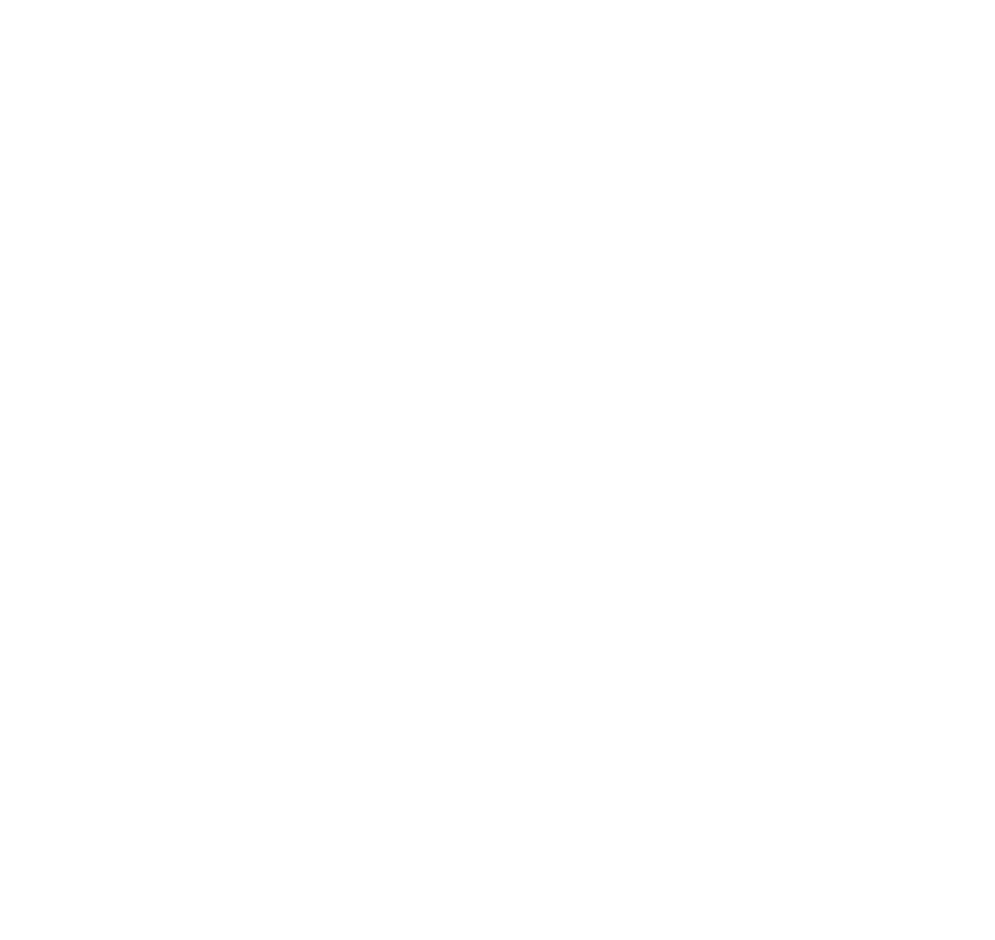
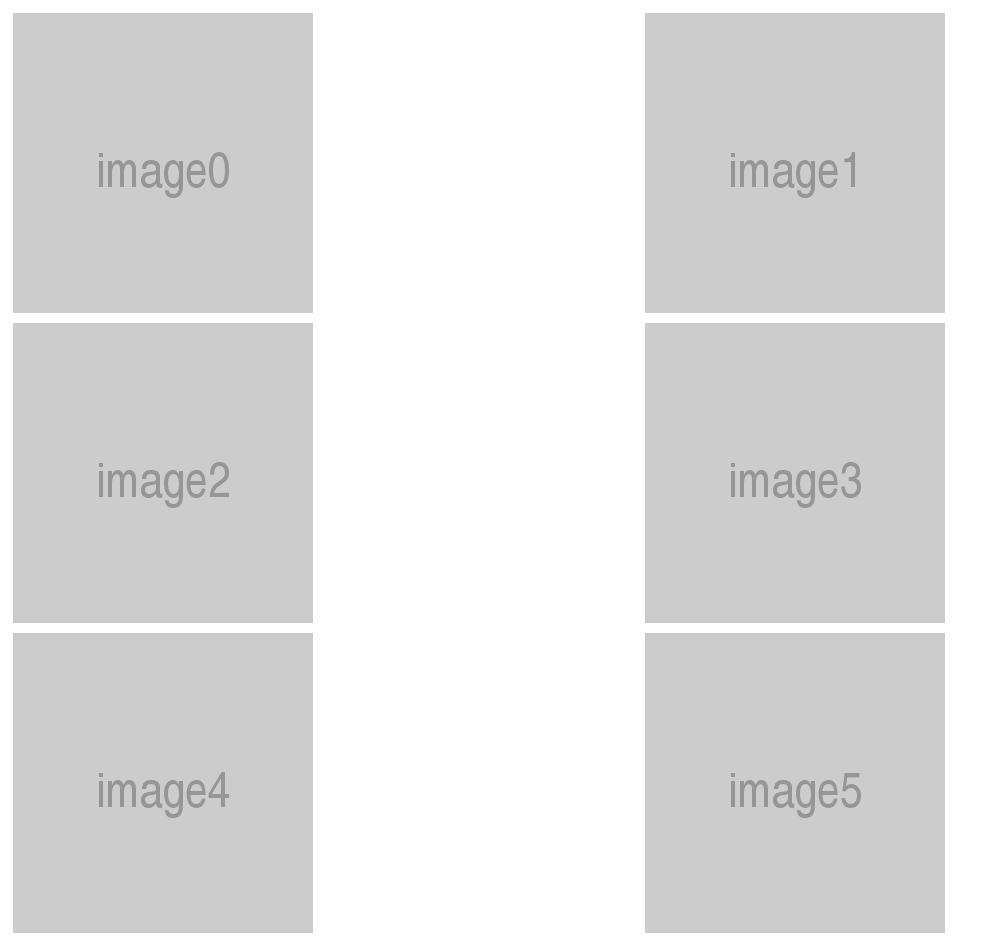
Before and after one commit to meghanprestemon/shine-challenge, a plain HTML site: page public/index.html in a window 1280 px wide. Shown: the top 940 px of the page, without its empty margins (0-995 px from the left). Before the commit the page ends 800 px from the top, so only its background shows below. Drawn offline with Linux system fonts and the light colour scheme.

Commit message:
Complete default layout

```diff
--- a/public/css/style.css
+++ b/public/css/style.css
@@ -1,9 +1,19 @@
 .container {
   display: flex;
-  justify-content: space-between;
+  justify-content: flex-start;
   flex-wrap: wrap;
+  flex-direction: row;
 }
+
+.row {
+  display: flex;
+  flex-direction: row;
+  width: 100%;
+}
+
 .col {
-  flex: 1 0 50%;
+  display: flex;
+  flex: 1;
   margin: 5px;
+  flex-direction: row;
 }
--- a/public/index.html
+++ b/public/index.html
@@ -11,34 +11,34 @@
   <div class='container'>
     <div class='row'>
       <div class='col'>
-
+        <img class='image' src='./assets/image0.png' alt='image 0' />
       </div>
       <div class='col'>
-
+        <img class='image' src='./assets/image1.png' alt='image 1' />
       </div>
     </div>
     <div class='row'>
       <div class='col'>
-
+        <img class='image' src='./assets/image2.png' alt='image 2' />
       </div>
       <div class='col'>
-
+        <img class='image' src='./assets/image3.png' alt='image 3' />
       </div>
     </div>
     <div class='row'>
       <div class='col'>
-
+        <img class='image' src='./assets/image4.png' alt='image 4' />
       </div>
       <div class='col'>
-
+        <img class='image' src='./assets/image5.png' alt='image 5' />
       </div>
     </div>
     <div class='row'>
       <div class='col'>
-
+        <img class='image' src='./assets/image6.png' alt='image 6' />
       </div>
       <div class='col'>
-
+        <img class='image' src='./assets/image7.png' alt='image 7' />
       </div>
     </div>
   </div>
```
